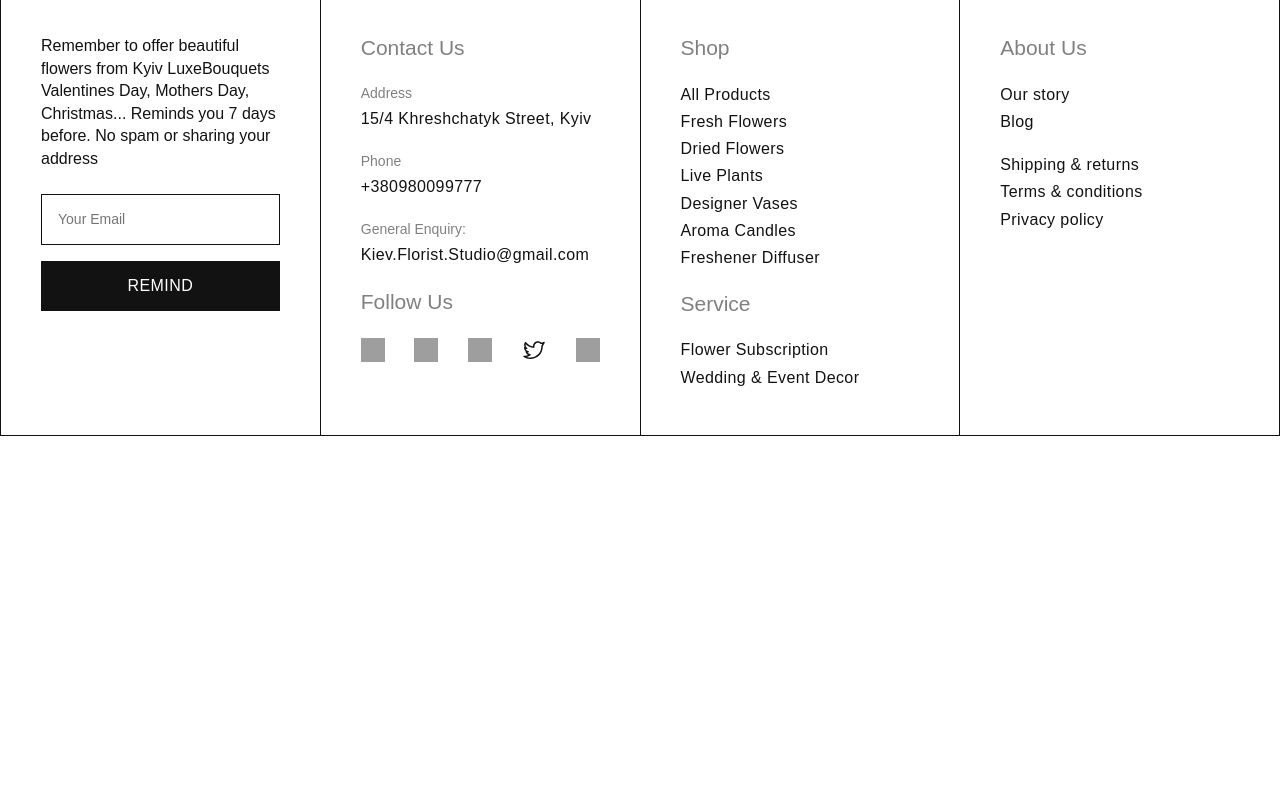
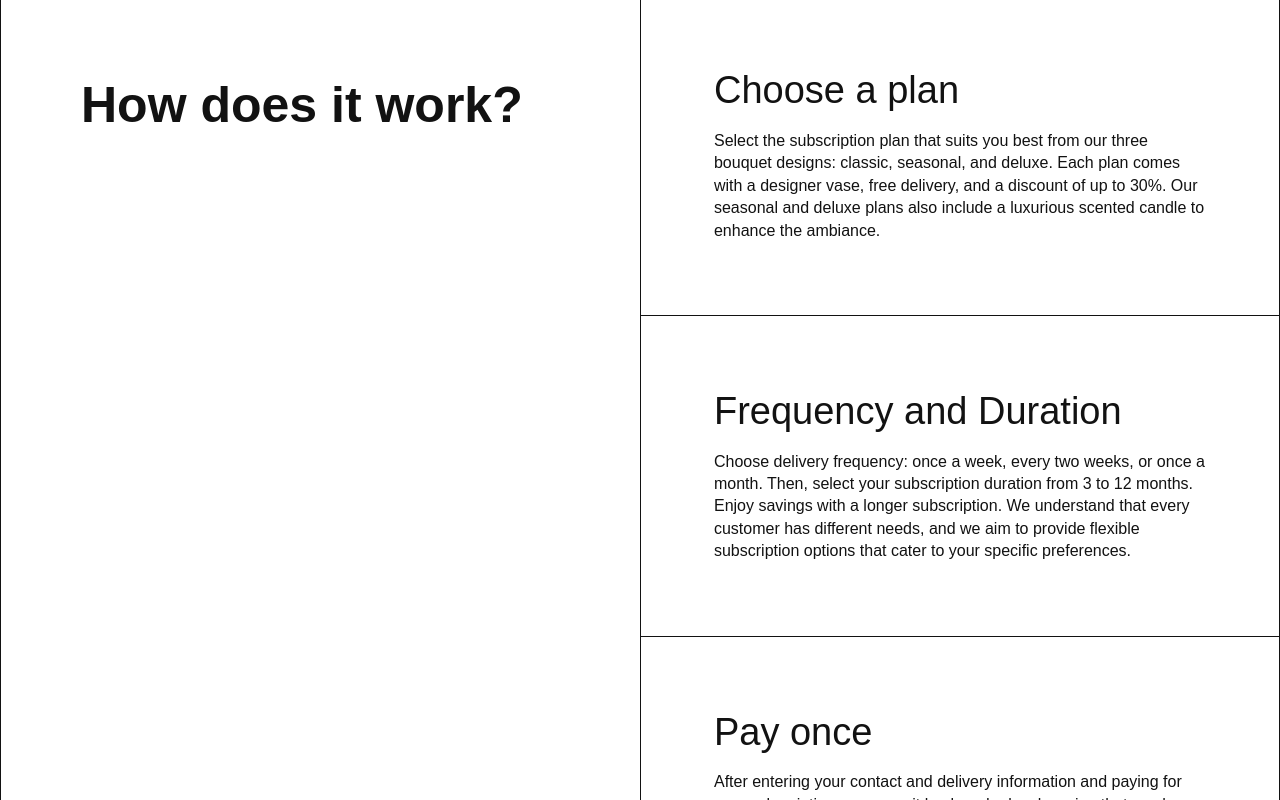
Before and after one commit to huhhell/flowerWeb, a React (Vite) app: page /subscription in a window 1280 px wide. Shown: the part 860-1660 px from the top of the page. Before the commit the page ends 1296 px from the top, so only its background shows below. Built offline with nearby package versions, Linux system fonts and the light colour scheme; grey boxes are pictures that could not be loaded.

Commit message:
subscription page. How work block with styles and media

```diff
--- /dev/null
+++ b/src/assets/components/SubHowWork/SubHowWork.tsx
@@ -0,0 +1,37 @@
+import './subHowWork.scss'
+
+export default function SubHowWork() {
+
+    return <div className='sub-work'>
+        <h3 className="sub-work__title">How does it work?</h3>
+        <ul className="sub-work__list">
+            <li className="sub-work__item">
+                <h5 className="sub-work__item-title">Choose a plan</h5>
+                <p className="sub-work__item-text">
+                    Select the subscription plan that suits you best from our three
+                    bouquet designs: classic, seasonal, and deluxe. Each plan comes with a designer vase, free delivery,
+                    and a discount of up to 30%. Our seasonal and deluxe plans also include a luxurious scented candle
+                    to enhance the ambiance.
+                </p>
+            </li>
+            <li className="sub-work__item">
+                <h5 className="sub-work__item-title">Frequency and Duration</h5>
+                <p className="sub-work__item-text">
+                    Choose delivery frequency: once a week, every two weeks, or once a month. Then, select your
+                    subscription duration from 3 to 12 months. Enjoy savings with a longer subscription. We understand
+                    that every customer has different needs, and we aim to provide flexible subscription options that
+                    cater to your specific preferences.
+                </p>
+            </li>
+            <li className="sub-work__item">
+                <h5 className="sub-work__item-title">Pay once</h5>
+                <p className="sub-work__item-text">
+                    After entering your contact and delivery information and paying for
+                    your subscription, you can sit back and relax, knowing that you have secured a regular supply of
+                    fresh, stunning flowers for yourself or your loved ones
+                </p>
+            </li>
+        </ul>
+    </div>
+
+}
--- /dev/null
+++ b/src/assets/components/SubHowWork/subHowWork.scss
@@ -0,0 +1,76 @@
+.sub-work {
+  display: flex;
+  align-items: start;
+
+  border-right: 1px solid #121212;
+  border-left: 1px solid #121212;
+  border-bottom: 1px solid #121212;
+
+  @media (max-width: 900px) {
+    display: block;
+  }
+
+  &__title {
+    overflow: hidden;
+    flex: 0 0 50%;
+    width: 50%;
+    position: sticky;
+    top: 80px;
+    background: #ffffff;
+    padding: 80px;
+    font-size: 50px;
+    font-weight: 600;
+    line-height: 120%;
+
+    @media (max-width: 900px) {
+      position: unset;
+      width: 100%;
+      border-bottom: 1px solid #121212;
+    }
+
+    @media (max-width: 600px) {
+      font-size: 34px;
+      padding: 40px 16px;
+    }
+  }
+
+  &__list {
+    overflow: hidden;
+    flex: 0 0 50%;
+    width: 50%;
+    background: #ffffff;
+    border-left: 1px solid #121212;
+
+    @media (max-width: 900px) {
+      width: 100%;
+      border: unset;
+    }
+  }
+
+  &__item {
+    padding: 5.7vw;
+
+    @media (max-width: 600px) {
+      padding: 40px 16px;
+    }
+
+    &:not(:last-child) {
+      border-bottom: 1px solid #121212;
+    }
+
+    &-title {
+      font-size: 38px;
+      line-height: 120%;
+      margin-bottom: 16px;
+
+      @media (max-width: 600px) {
+        font-size: 26px;
+      }
+    }
+
+    &-text {
+      font-size: 16px;
+      line-height: 140%;
+    }
+  }
+}
--- a/src/assets/pages/Subscription.tsx
+++ b/src/assets/pages/Subscription.tsx
@@ -1,8 +1,10 @@
 import SubscriptionAbout from "../components/SubscriptionAbout/SubscriptionAbout.tsx";
+import SubHowWork from "../components/SubHowWork/SubHowWork.tsx";
 
 export default function Subscription() {
 
     return <>
         <SubscriptionAbout />
+        <SubHowWork />
     </>
 }
```
